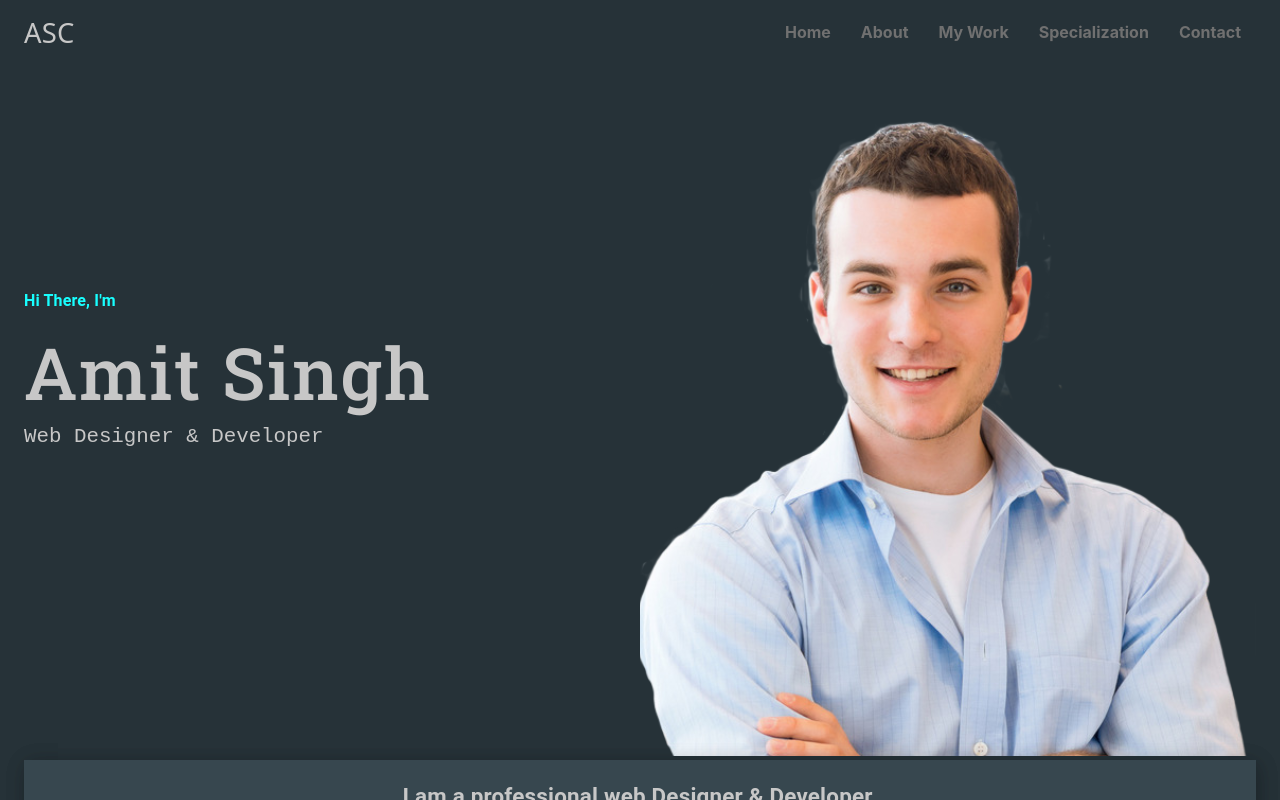
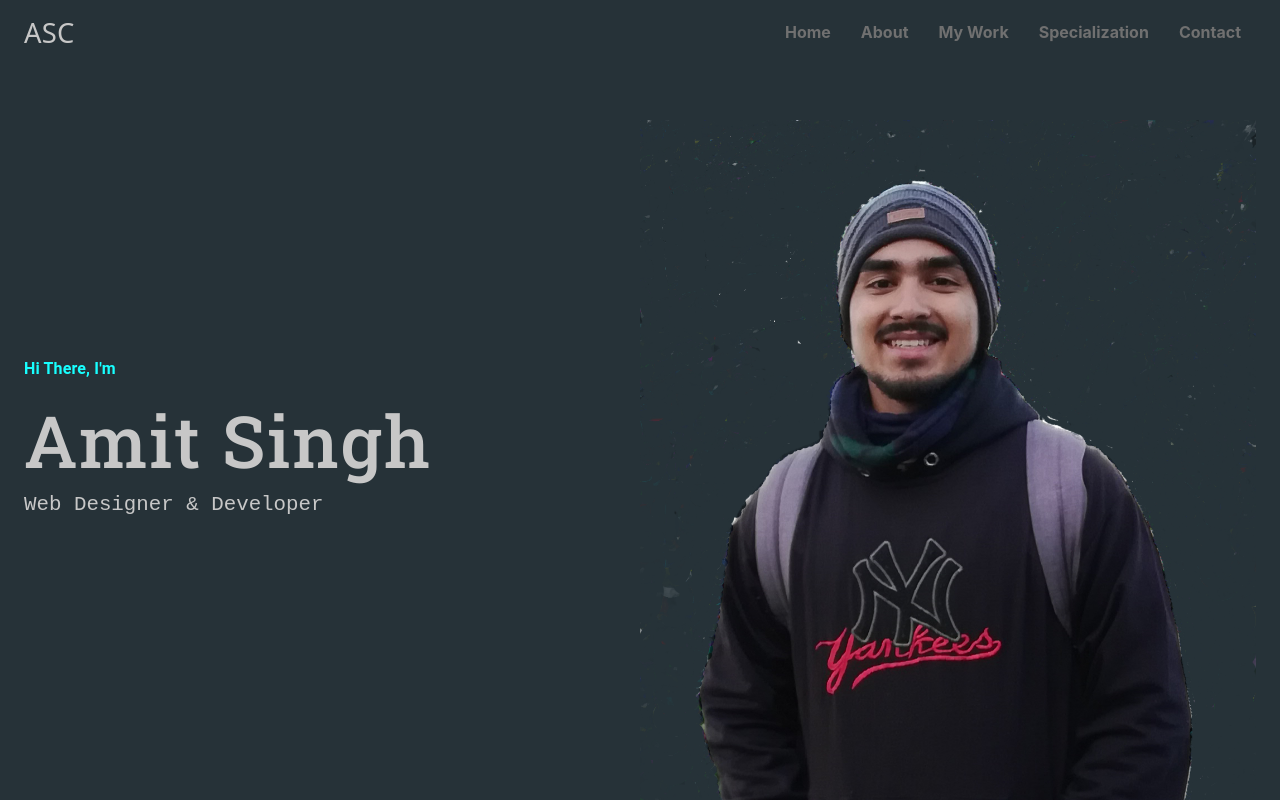
Before and after one commit to amit-singh88598/amit_portfolio, a React (Create React App) app: page / in a window 1280 px wide. Shown: the top 800 px of the page. Built offline with nearby package versions, Linux system fonts and the light colour scheme; a web font is replaced by a local one.

Commit message:
added image

```diff
--- a/src/Components/heros.js
+++ b/src/Components/heros.js
@@ -58,7 +58,7 @@ function Heros(props) {
             <img
               class="ml-n50 mb-n5 "
               className={classes.image}
-              src="/avatar.svg"
+              src="/amit-s.png"
               alt="avatar"
             />
           </div>
```
Also changed, not shown: public/amit-s.png (added).
